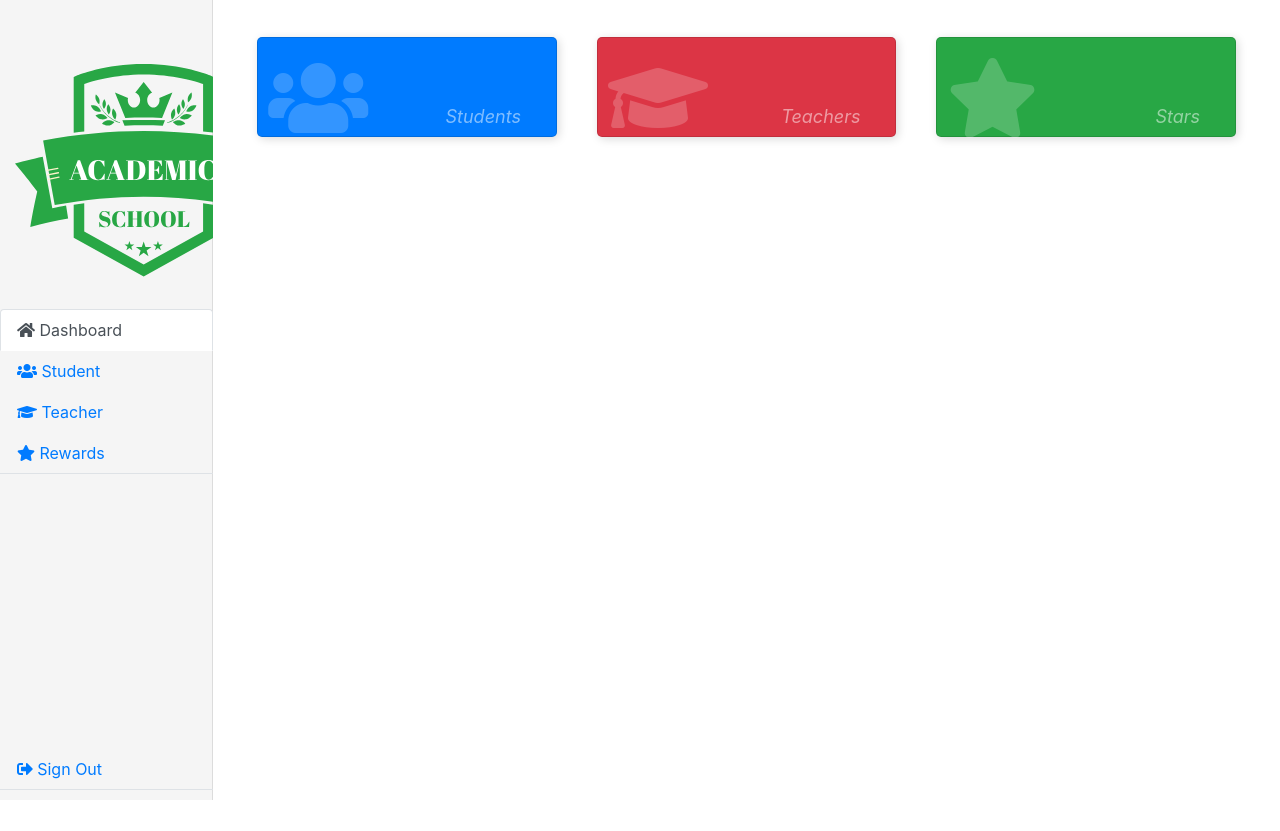
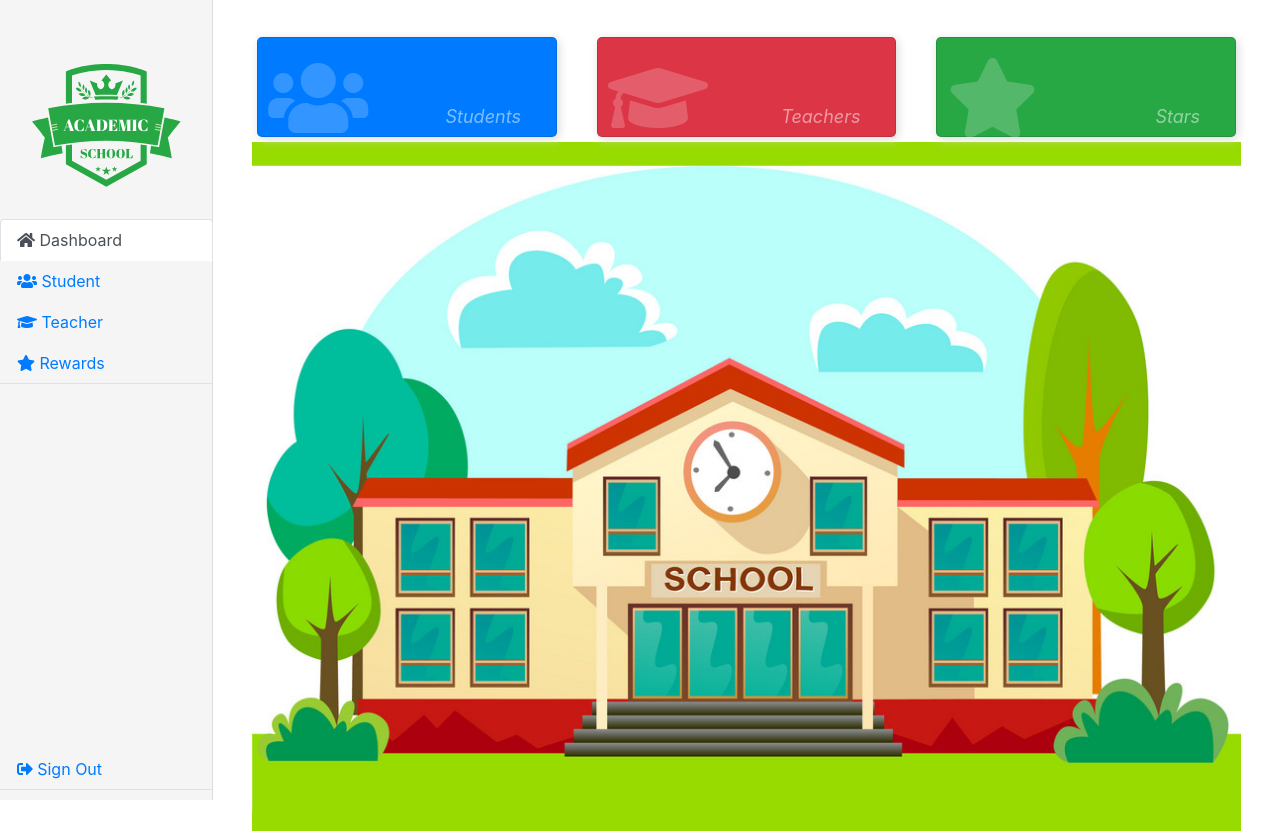
Before and after one commit to neeraj9194/school-app, a Django app: page / in a window 1280 px wide. Before the commit the page ends 800 px from the top, so only its background shows below. Run offline with Django 3.2, Linux system fonts and the light colour scheme; a user stored in the database is signed in; data comes from the database, SQL or seed files in the repository; some libraries are stand-ins or nearby versions.

Commit message:
- added dashboard bg image. - refactored FE code a bit.

```diff
--- a/school/static/school/dashboard.css
+++ b/school/static/school/dashboard.css
@@ -36,3 +36,11 @@
     display: block;
     font-size: 18px;
 }
+
+.dashboard-background img{
+    display: block;
+    margin-left: auto;
+    margin-right: auto;
+    width: 100%;
+    height: 100%;
+}
--- a/school/static/school/style.css
+++ b/school/static/school/style.css
@@ -17,3 +17,10 @@
 main {
     margin-top: 2rem;
 }
+
+.school-logo img{
+    display: block;
+    margin-left: auto;
+    margin-right: auto;
+    width: 70%;
+}
--- a/school/templates/school/base.html
+++ b/school/templates/school/base.html
@@ -20,7 +20,7 @@
   <div class="row">
     <nav id="sidebarMenu" class="col-md-3 col-lg-2 d-md-block sidebar collapse">
       <div class="sidebar-sticky pt-3">
-        <div class="container">
+        <div class="school-logo">
           <img src="{% static 'school/school-logo.svg' %}">
         </div>
         <ul class="nav flex-column nav-tabs">
--- a/school/templates/school/dashboard.html
+++ b/school/templates/school/dashboard.html
@@ -1,4 +1,6 @@
 {% extends "school/base.html" %}
+
+{% load static %}
 
 {% block list-block %}
   <div class="container">
@@ -28,6 +30,9 @@
       </div>
     </div>
   </div>
+  <div class="container dashboard-background">
+  <img src="{% static "school/school-bg.png" %}">
+  </div>
 {% endblock %}
 
 {% block end-script-block %}
```
Also changed, not shown: README.md, school/static/school/school-bg.png (added).
